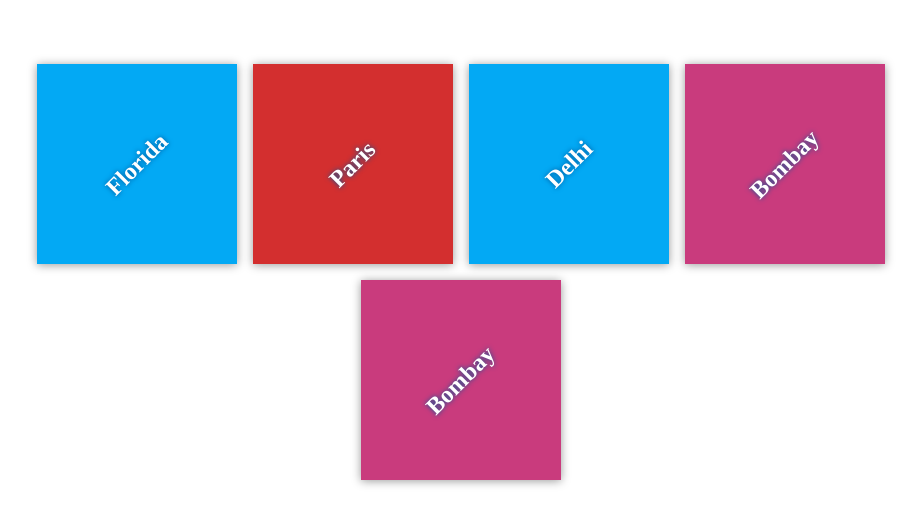
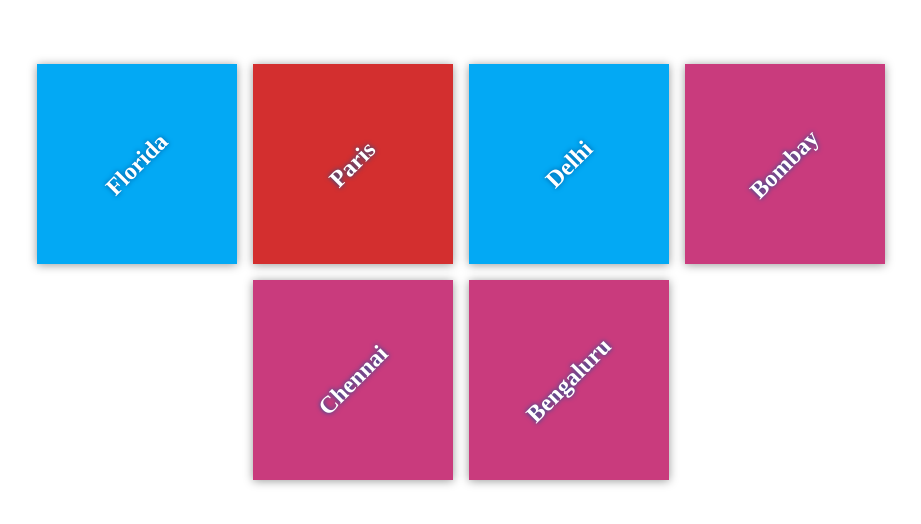
Before and after one commit to vaidyapadma/my-travel-plans, a plain HTML site: page index.html in a window 1280 px wide. Shown: the part 128-652 px from the top of the page, without its empty margins (179-1100 px from the left). Drawn offline with Linux system fonts and the light colour scheme.

Commit message:
Added Bengaluru as destination

```diff
--- a/css/app.css
+++ b/css/app.css
@@ -69,3 +69,7 @@
 #Chennai{
     background-color: #c93b7d;
 }
+
+#Bengaluru {
+    background-color: #c93b7d;
+}
--- a/index.html
+++ b/index.html
@@ -31,7 +31,12 @@
             </div>
 
             <div class="destination" id="Chennai">
-                <h2>Bombay</h2>
+                <h2>Chennai</h2>
+
+            </div>
+
+            <div class="destination" id="Bengaluru">
+                <h2>Bengaluru</h2>
 
             </div>
         </div>
```
